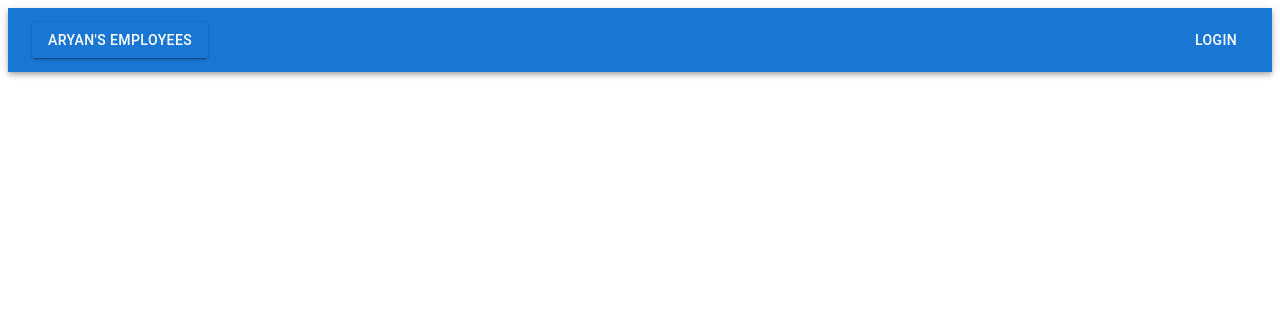
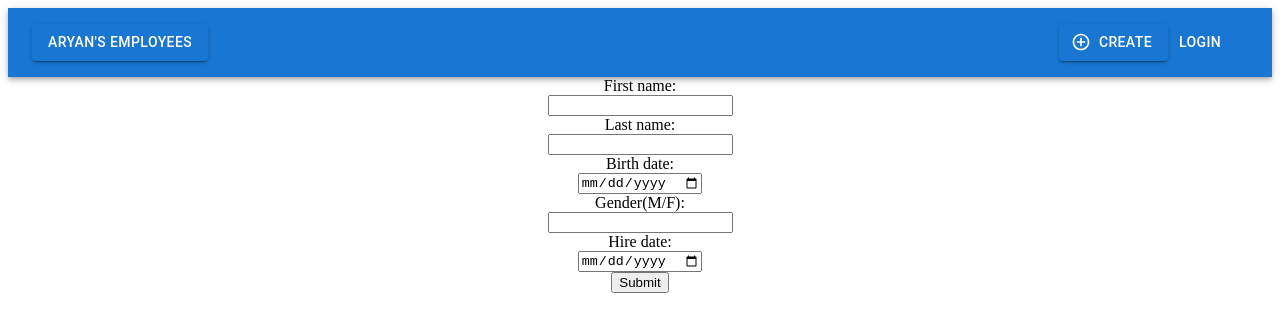
Before and after one commit to aryanbisen/2024uK294_ArBis_employee, a React (Vite) app: page /create-employee in a window 1280 px wide. Shown: the top 332 px of the page. Built offline with nearby package versions, Linux system fonts and the light colour scheme.

Commit message:
implement post function

```diff
--- a/package.json
+++ b/package.json
@@ -14,7 +14,9 @@
     "@emotion/styled": "^11.11.5",
     "@mui/icons-material": "^5.15.15",
     "@mui/material": "^5.15.15",
+    "@mui/x-date-pickers": "^7.1.1",
     "axios": "^1.6.8",
+    "dayjs": "^1.11.10",
     "formik": "^2.4.5",
     "react": "^18.2.0",
     "react-dom": "^18.2.0",
--- a/src/App.css
+++ b/src/App.css
@@ -9,12 +9,7 @@
   will-change: filter;
   transition: filter 300ms;
 }
-.logo:hover {
-  filter: drop-shadow(0 0 2em #646cffaa);
-}
-.logo.react:hover {
-  filter: drop-shadow(0 0 2em #61dafbaa);
-}
+
 
 @keyframes logo-spin {
   from {
--- a/src/App.tsx
+++ b/src/App.tsx
@@ -1,11 +1,11 @@
 import { BrowserRouter, Route, Routes } from 'react-router-dom'
 import "./App.css";
-import EmployeeService from "./service/EmployeeService";
 import HomePage from "./Components/Pages/HomePage";
 import Navbar from './Components/Organisms/Navbar';
 import LoginPage from './Components/Pages/LoginPage';
 import EmployeeDetailPage from './Components/Pages/EmployeeDetailPage';
 import EditEmployeePage from './Components/Pages/EditEmployeePage';
+import CreateEmployeePage from './Components/Pages/CreateEmployeePage';
 
 function App() {
   return (
@@ -15,6 +15,7 @@ function App() {
         <Routes>
           <Route path="/" Component={HomePage} />
           <Route path="/login" Component={LoginPage} />
+          <Route path="/create-employee" Component={CreateEmployeePage} />
           <Route path="/edit-employee/:employeeId" Component={EditEmployeePage} />
           <Route path="/employee/:employeeId" Component={EmployeeDetailPage} />
         </Routes>
--- a/src/Components/Organisms/Navbar.css
+++ b/src/Components/Organisms/Navbar.css
@@ -1,3 +1,4 @@
-#login-button{
-    margin-left: auto;
+#login-button {
+  margin-left: auto;
+  padding: 1rem;
 }
--- a/src/Components/Organisms/Navbar.tsx
+++ b/src/Components/Organisms/Navbar.tsx
@@ -6,9 +6,9 @@ import {
   Toolbar,
   Typography,
 } from "@mui/material";
-import { useNavigate } from "react-router-dom";
-import "./Navbar.css"
-
+import { Link, useNavigate } from "react-router-dom";
+import "./Navbar.css";
+import AddCircleOutlineIcon from "@mui/icons-material/AddCircleOutline";
 function Navbar() {
   return (
     <>
@@ -16,9 +16,19 @@ function Navbar() {
         <Box sx={{ flexGrow: 1 }}>
           <AppBar position="static">
             <Toolbar>
+
               <Button variant="contained">Aryan's employees</Button>
+
               <div id="login-button">
-                <Button  href="/login" color="inherit">
+                {" "}
+                <Button
+                  href="/create-employee"
+                  variant="contained"
+                  startIcon={<AddCircleOutlineIcon />}
+                >
+                  Create
+                </Button>
+                <Button href="/login" color="inherit">
                   Login
                 </Button>
               </div>
--- a/src/Components/Pages/CreateEmployeePage.tsx
+++ b/src/Components/Pages/CreateEmployeePage.tsx
@@ -1,5 +1,147 @@
+import { useNavigate } from "react-router-dom";
+import { Field, Form, Formik } from "formik";
+import { CreateEmployeeProp } from "../Atoms/Employee";
+import EmployeeService from "../../service/EmployeeService";
+import { TextField } from "@mui/material";
+
+import dayjs, { Dayjs } from "dayjs";
+import { DemoContainer } from "@mui/x-date-pickers/internals/demo";
+import { LocalizationProvider } from "@mui/x-date-pickers/LocalizationProvider";
+import { AdapterDayjs } from "@mui/x-date-pickers/AdapterDayjs";
+import { DatePicker } from "@mui/x-date-pickers/DatePicker";
+import React from "react";
+
 function CreateEmployeePage() {
-  return <>CreateEmployeePage</>;
+  const [birthDate, setBirthDate] = React.useState<Dayjs | null>(
+    dayjs("2022-04-17")
+  );
+
+  const initialValues: CreateEmployeeProp = {
+    first_name: "",
+    last_name: "",
+    birth_date: "",
+    gender: "",
+    hire_date: "",
+  };
+
+  const navigate = useNavigate();
+
+  const validateName = (value: string) => {
+    let error;
+    if (!value) {
+      error = "Required";
+    } else if (value.length > 20) {
+      error = "Name can't be over 20 letters";
+    }
+    return error;
+  };
+
+  const validateGender = (value: string) => {
+    let error;
+    if (!value) {
+      error = "Required";
+    } else if (value != "F" && value != "M") {
+      error = "Name can't be over 20 letters";
+    }
+    return error;
+  };
+
+  /*
+  const handleNameChange = (e) => {
+    setName(e.target.value);
+    if (e.target.validity.valid) {
+      setNameError(false);
+    } else {
+      setNameError(true);
+    }
+  };
+*/
+  return (
+    <div>
+      <Formik
+        initialValues={initialValues}
+        onSubmit={async (employeeData) => {
+          console.log(employeeData);
+          await EmployeeService().createEmployee(employeeData);
+          navigate("../");
+        }}
+      >
+        {({ errors, touched }) => (
+          <Form>
+            <label htmlFor="fist_name">First name:</label>
+            <br />
+            <Field
+              label="First name"
+              type="Text"
+              id="first_name"
+              name="first_name"
+              required
+              validate={validateName}
+            />
+            {errors.first_name && touched.first_name && (
+              <div>{errors.first_name}</div>
+            )}
+            <br />
+            <label htmlFor="last_name">Last name:</label>
+            <br />
+            <Field
+              required
+              label="Last name"
+              type="Text"
+              id="last_name"
+              name="last_name"
+              inputProps={{
+                pattern: "[A-Za-z ]+",
+              }}
+            />
+            {errors.last_name && touched.last_name && (
+              <div>{errors.last_name}</div>
+            )}
+            <br />
+            <label htmlFor="birth_date">Birth date:</label>
+            <br />
+            <Field
+              label="Birth date"
+              type="date"
+              id="birth_date"
+              name="birth_date"
+              required
+            />
+            {errors.birth_date && touched.birth_date && (
+              <div>{errors.birth_date}</div>
+            )}
+            <br />
+            <label htmlFor="gender">Gender(M/F):</label>
+            <br />
+            <Field
+              label="Gender"
+              type="Text"
+              id="gender"
+              name="gender"
+              required
+              validate={validateGender}
+            />
+            {errors.gender && touched.gender && <div>{errors.gender}</div>}
+            <br />
+            <label htmlFor="hire_date">Hire date:</label>
+            <br />
+            <Field
+              label="Hire date"
+              type="date"
+              id="hire_date"
+              name="hire_date"
+              required
+            />
+            {errors.hire_date && touched.hire_date && (
+              <div>{errors.hire_date}</div>
+            )}
+            <br />
+
+            <button type="submit">Submit</button>
+          </Form>
+        )}
+      </Formik>
+    </div>
+  );
 }
-
 export default CreateEmployeePage;
--- a/src/service/EmployeeService.ts
+++ b/src/service/EmployeeService.ts
@@ -1,7 +1,7 @@
 import { AxiosInstance } from "axios";
 import { defaultAxiosInstance } from "./Api";
 import { authenticate } from "./Authentification";
-import Employee, { EmployeeProp } from "../Components/Atoms/Employee";
+import Employee, { CreateEmployeeProp, EmployeeProp } from "../Components/Atoms/Employee";
 
 const EmployeeService = (api: AxiosInstance = defaultAxiosInstance) => ({
   login: async (email: string, password: string) => {
@@ -36,7 +36,12 @@ const EmployeeService = (api: AxiosInstance = defaultAxiosInstance) => ({
   deleteEmployee: async (employeeId : number) : Promise<void> => {
      await api.delete(`employee/${employeeId}`)
       window.location.reload();
+  },
+  createEmployee: async (APIData: CreateEmployeeProp): Promise<void> =>{
+     await api.post("employee", APIData)
+     console.log(APIData);
 
+     alert("Susscessfully created employee")
   }
 });
 
```
Also changed, not shown: src/Components/Atoms/Employee.tsx (+16 -17 lines), 1 other file (tests, documents, lock files or other folders).
